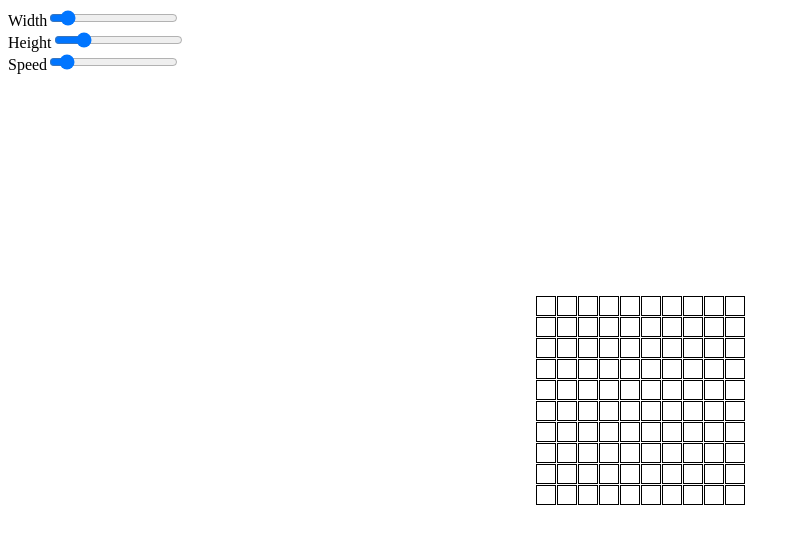
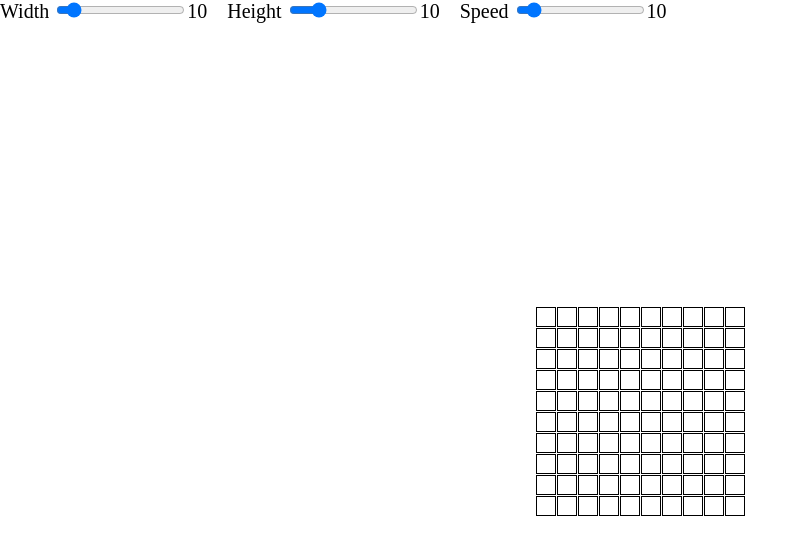
Before and after one commit to SleepingWhale/snake-game, a React app: page / in a window 1280 px wide. Shown: the top 554 px of the page, without its empty margins (0-807 px from the left). Built offline with nearby package versions, Linux system fonts and the light colour scheme.

Commit message:
Change settings panel layout

```diff
--- a/src/components/Layout.tsx
+++ b/src/components/Layout.tsx
@@ -7,8 +7,8 @@ import * as style from './layout.css';
 export const Layout: React.SFC = () => {
   return (
     <React.Fragment>
-      <SettingsPanel />
       <div className={style.mainWrapper}>
+        <SettingsPanel />
         <GameBoardContainer />
       </div>
     </React.Fragment>
--- a/src/components/Range.tsx
+++ b/src/components/Range.tsx
@@ -27,15 +27,20 @@ export class Range extends React.Component<ConnectedState & ConnectedDispatch &
   render() {
     const {
       onValueChange,
+      value,
       ...inputProps
     } = this.props;
 
     return (
-      <input
-        {...inputProps}
-        type="range"
-        onChange={this.handleChange}
-      />
+      <React.Fragment>
+        <input
+          {...inputProps}
+          value={value}
+          type="range"
+          onChange={this.handleChange}
+        />
+        {value}
+      </React.Fragment>
     );
   }
 }
--- a/src/components/SettingsPanel.tsx
+++ b/src/components/SettingsPanel.tsx
@@ -1,20 +1,21 @@
 import * as React from 'react';
 import { RangeContainer } from '../containers';
+import * as styles from './settingsPanel.css';
 
 
 
 export const SettingsPanel: React.SFC = () => {
   return (
-    <div>
-      <div>
+    <div className={styles.settingsPanel}>
+      <div className={styles.settingsItem}>
         <label htmlFor="width">Width</label>
         <RangeContainer name="width" min={5} max={60} />
       </div>
-      <div>
+      <div className={styles.settingsItem}>
         <label htmlFor="height">Height</label>
         <RangeContainer name="height" min={5} max={30} />
       </div>
-      <div>
+      <div className={styles.settingsItem}>
         <label htmlFor="speed">Speed</label>
         <RangeContainer name="speed" min={1} max={100} />
       </div>
--- a/src/components/layout.css
+++ b/src/components/layout.css
@@ -5,4 +5,5 @@
   left: 0;
   right: 0;
   display: grid;
+  grid-template-rows: minmax(min-content, max-content) auto;
 }
--- /dev/null
+++ b/src/components/settingsPanel.css
@@ -0,0 +1,14 @@
+.settingsPanel {
+  display: grid;
+  grid-gap: 20px;
+  grid-template-columns: repeat(auto-fill, minmax(200px, max-content));
+  font-size: 20px;
+}
+
+.settingsItem {
+  display: inline-block;
+}
+
+.settingsItem label {
+  margin-right: 5px;
+}
--- /dev/null
+++ b/src/components/settingsPanel.css.d.ts
@@ -0,0 +1,2 @@
+export const settingsPanel: string;
+export const settingsItem: string;
```
